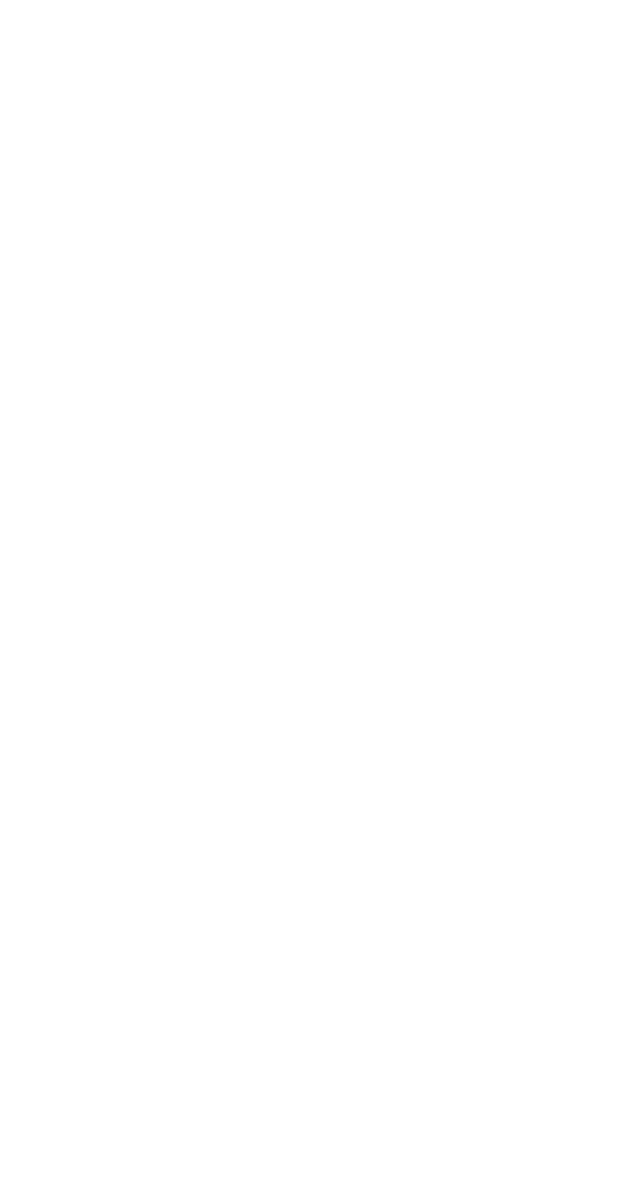
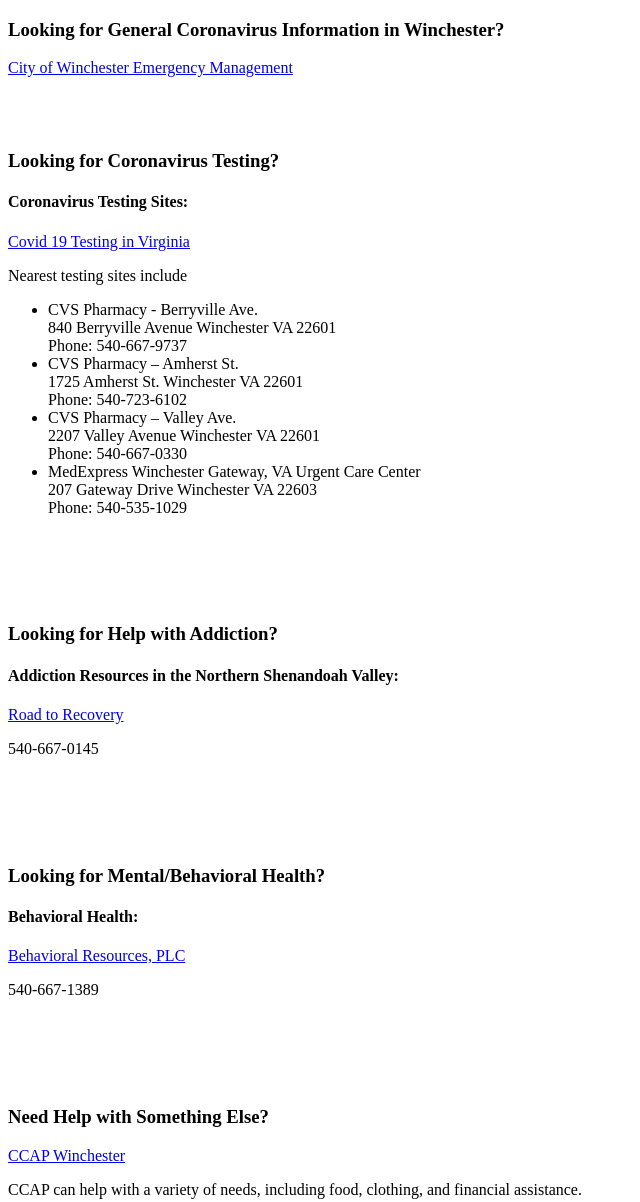
Before and after one commit to mindy-m/expert-octo-succotash, a plain HTML site: page index.html in a window 1280 px wide. Shown: the whole page, without its empty margins (0-640 px from the left). Before the commit the page ends 800 px from the top, so only its background shows below. Drawn offline with Linux system fonts and the light colour scheme.

Commit message:
Add HTML info with resource links

```diff
--- a/index.html
+++ b/index.html
@@ -2,10 +2,79 @@
 <html>
 
 <head>
+    <meta charset="utf-8">
+    <link href="./resources/css/index.css" type="text/css" rel="stylesheet">
+    <title>Resources in Winchester, Virginia</title>
 
 </head>
 
 <body>
+    <h3>Looking for General Coronavirus Information in Winchester?</h3>
+    <a href="https://www.winchesterva.gov/emergency-management/coronavirus">
+        City of Winchester Emergency Management</a>
+
+    <br>
+    <br>
+    <br>
+    <br>
+
+    <h3>Looking for Coronavirus Testing?</h3>
+    <h4>Coronavirus Testing Sites:</h4>
+    <a href="https://www.vdh.virginia.gov/coronavirus/covid-19-testing/covid-19-testing-sites/">
+    Covid 19 Testing in Virginia</a>
+    <br>
+    <p>Nearest testing sites include</p>
+    <ul>
+        <li>
+            CVS Pharmacy - Berryville Ave.<br>
+            840 Berryville Avenue Winchester VA 22601<br>
+            Phone: 540-667-9737
+        </li>
+        <li>
+            CVS Pharmacy – Amherst St.<br>
+            1725 Amherst St. Winchester VA 22601<br>
+            Phone: 540-723-6102
+        </li>
+        <li>
+            CVS Pharmacy – Valley Ave.<br>
+            2207 Valley Avenue Winchester VA 22601<br>
+            Phone: 540-667-0330
+        </li>
+        <li>
+            MedExpress Winchester Gateway, VA Urgent Care Center<br>
+            207 Gateway Drive Winchester VA 22603<br>
+            Phone: 540-535-1029
+        </li>
+    </ul>
+
+    <br>
+    <br>
+    <br>
+    <br>
+
+    <h3>Looking for Help with Addiction?</h3>
+    <h4>Addiction Resources in the Northern Shenandoah Valley:</h4>
+    <a href="https://roadtorecovery.info/">Road to Recovery</a>
+    <p>540-667-0145</p>
+
+    <br>
+    <br>
+    <br>
+    <br>
+
+    <h3>Looking for Mental/Behavioral Health?</h3>
+    <h4>Behavioral Health:</h4>
+    <a href="https://www.brplc.com/">Behavioral Resources, PLC</a>
+    <p>540-667-1389</p>
+
+    <br>
+    <br>
+    <br>
+    <br>
+
+    <h3>Need Help with Something Else?</h3>
+    <a href="https://ccapwinc.org/">CCAP Winchester</a>
+    <p>CCAP can help with a variety of needs, including food, clothing, and financial assistance.</p>
 
 </body>
 
```
